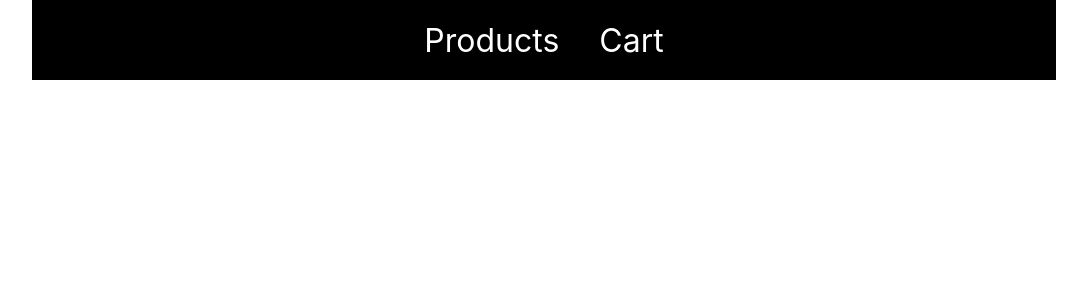
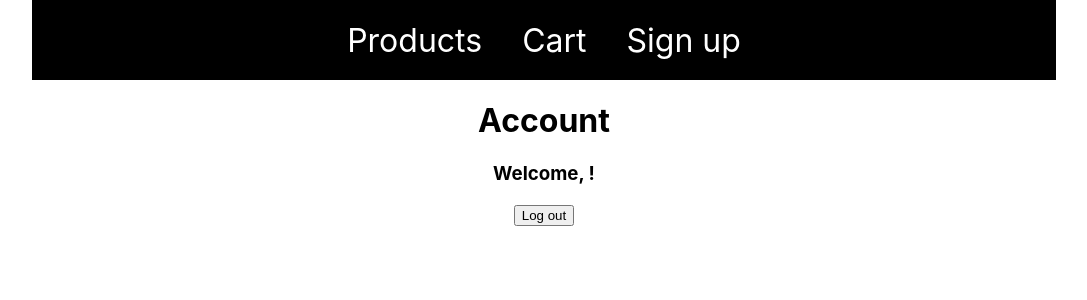
Before and after one commit to alexandrtab/shopping-cart-app, a React (Create React App) app: page /account in a window 1280 px wide. Before the commit this address had no page. Shown: the top 300 px of the page, without its empty margins (96-1183 px from the left). Built offline with nearby package versions, Linux system fonts and the light colour scheme; no server answers; the HTML template or start-up script is replaced by a standard one.

Commit message:
feat: add authorisation

```diff
--- a/package.json
+++ b/package.json
@@ -9,6 +9,7 @@
     "firebase": "^9.7.0",
     "react": "^18.1.0",
     "react-dom": "^18.1.0",
+    "react-google-button": "^0.7.2",
     "react-id-generator": "^3.0.2",
     "react-redux": "^8.0.1",
     "react-reveal": "^1.2.2",
--- a/src/App.js
+++ b/src/App.js
@@ -3,15 +3,25 @@ import "./App.css";
 import { ProductScreen } from "./containers/products/ProductScreen";
 import { CartScreen } from "./containers/cart/CartScreen";
 import { Navbar } from "./containers/navbar/Navbar";
+import { Account } from "./components/auth/Account";
+import { Home } from "./components/auth/Home";
+import { SignUp } from "./components/auth/SignUp";
+import { AuthContextProvider } from "./context/AuthContext";
+import Protected from "./components/auth/Protected";
 
 function App() {
 	return (
 		<div className="App">
-			<Navbar />
-			<Routes>
-				<Route path="/products" element={<ProductScreen />} />
-				<Route path="/cart" element={<CartScreen />} />
-			</Routes>
+			<AuthContextProvider>
+				<Navbar />
+				<Routes>
+					<Route path="/" element={<Home />} />
+					<Route path="/account" element={<Account />} />
+					<Route path="/SignUp" element={<SignUp />} />
+					<Route path="/products" element={<ProductScreen />} />
+					<Route path="/cart" element={<CartScreen />} />
+				</Routes>
+			</AuthContextProvider>
 		</div>
 	);
 }
--- a/src/actions/cartActions.js
+++ b/src/actions/cartActions.js
@@ -9,7 +9,7 @@ import {
 	CART_ITEM_UPDATE_SUCCESS,
 	CART_ITEM_UPDATE_FAIL,
 } from "../constants/cartConstants";
-import db from "../firebase/config";
+import { db } from "../firebase/config";
 import {
 	collection,
 	getDocs,
--- /dev/null
+++ b/src/components/auth/Account.js
@@ -0,0 +1,24 @@
+import React from "react";
+import { UserAuth } from "../../context/AuthContext";
+import { Navigate } from "react-router-dom";
+
+export const Account = () => {
+	const { logOut, user } = UserAuth();
+
+	const handleSignOut = async () => {
+		try {
+			await logOut();
+			return <Navigate to="/" />;
+		} catch (error) {
+			alert(error.message);
+		}
+	};
+
+	return (
+		<div>
+			<h1>Account</h1>
+			<h3>Welcome, {user?.displayName}!</h3>
+			<button onClick={handleSignOut}>Log out</button>
+		</div>
+	);
+};
--- /dev/null
+++ b/src/components/auth/Home.js
@@ -0,0 +1,4 @@
+
+export const Home = () => {
+	return <h1>Home</h1>;
+};
--- /dev/null
+++ b/src/components/auth/Protected.js
@@ -0,0 +1,13 @@
+import { Navigate } from 'react-router-dom';
+import { UserAuth } from '../../context/AuthContext';
+
+const Protected = ({ children }) => {
+  const { user } = UserAuth();
+  if (!user) {
+    return <Navigate to='/' />;
+  }
+
+  return children;
+};
+
+export default Protected;
--- /dev/null
+++ b/src/components/auth/SignUp.js
@@ -0,0 +1,33 @@
+import { useEffect } from "react";
+import { GoogleButton } from "react-google-button";
+import { UserAuth } from "../../context/AuthContext";
+import { useNavigate } from "react-router-dom";
+
+export const SignUp = () => {
+	const { googleSignIn, user } = UserAuth();
+	const navigate = useNavigate();
+
+	const handleGoogleSignIn = async () => {
+		try {
+			await googleSignIn();
+			navigate("/account");
+		} catch (error) {
+			alert(error.message);
+		}
+	};
+
+	useEffect(() => {
+		if (user != null) {
+			navigate("/account");
+		}
+	}, [user]);
+
+	return (
+		<div
+			style={{ display: "flex", alignItems: "center", flexDirection: "column" }}
+		>
+			<h1>SignUp</h1>
+			<GoogleButton onClick={handleGoogleSignIn} />
+		</div>
+	);
+};
--- a/src/containers/navbar/Navbar.js
+++ b/src/containers/navbar/Navbar.js
@@ -1,6 +1,18 @@
 import { Link } from "react-router-dom";
 import { NavBarStyle } from "../../styles/ProductScreen";
+import { UserAuth } from "../../context/AuthContext";
+
 export const Navbar = () => {
+	const { user, logOut } = UserAuth();
+
+	const handleSignOut = async () => {
+		try {
+			await logOut();
+		} catch (error) {
+			alert(error.message);
+		}
+	};
+
 	return (
 		<>
 			<NavBarStyle>
@@ -11,6 +23,13 @@ export const Navbar = () => {
 					<li>
 						<Link to="/cart">Cart</Link>
 					</li>
+					{user?.displayName ? (
+						<button onClick={handleSignOut}>Log out</button>
+					) : (
+						<li>
+							<Link to="/signup">Sign up</Link>
+						</li>
+					)}
 				</ul>
 			</NavBarStyle>
 		</>
--- /dev/null
+++ b/src/context/AuthContext.js
@@ -0,0 +1,43 @@
+import { useContext, createContext, useEffect, useState } from "react";
+import {
+	GoogleAuthProvider,
+	signInWithPopup,
+	signInWithRedirect,
+	signOut,
+	onAuthStateChanged,
+} from "firebase/auth";
+import { auth } from "../firebase/config";
+
+const AuthContext = createContext();
+
+export const AuthContextProvider = ({ children }) => {
+	const [user, setUser] = useState({});
+
+	const googleSignIn = () => {
+		const provider = new GoogleAuthProvider();
+		signInWithPopup(auth, provider);
+	};
+
+	const logOut = () => {
+		signOut(auth);
+	};
+
+	useEffect(() => {
+		const unsubscribe = onAuthStateChanged(auth, (currentUser) => {
+			setUser(currentUser);
+		});
+		return () => {
+			unsubscribe();
+		};
+	}, []);
+
+	return (
+		<AuthContext.Provider value={{ googleSignIn, logOut, user }}>
+			{children}
+		</AuthContext.Provider>
+	);
+};
+
+export const UserAuth = () => {
+	return useContext(AuthContext);
+};
--- a/src/firebase/config.js
+++ b/src/firebase/config.js
@@ -1,5 +1,6 @@
 import { initializeApp } from "firebase/app";
 import { getFirestore } from "firebase/firestore";
+import { getAuth } from "firebase/auth";
 
 const firebaseConfig = {
 	apiKey: "AIzaSyA_uuT2UoC7a9eLEvI8JQxeBmwL-1Y4Jrc",
@@ -11,5 +12,6 @@ const firebaseConfig = {
 };
 const app = initializeApp(firebaseConfig);
 const db = getFirestore(app);
+const auth = getAuth(app);
 
-export default db;
+export { db, auth };
```
Also changed, not shown: 1 other file (tests, documents, lock files or other folders).
